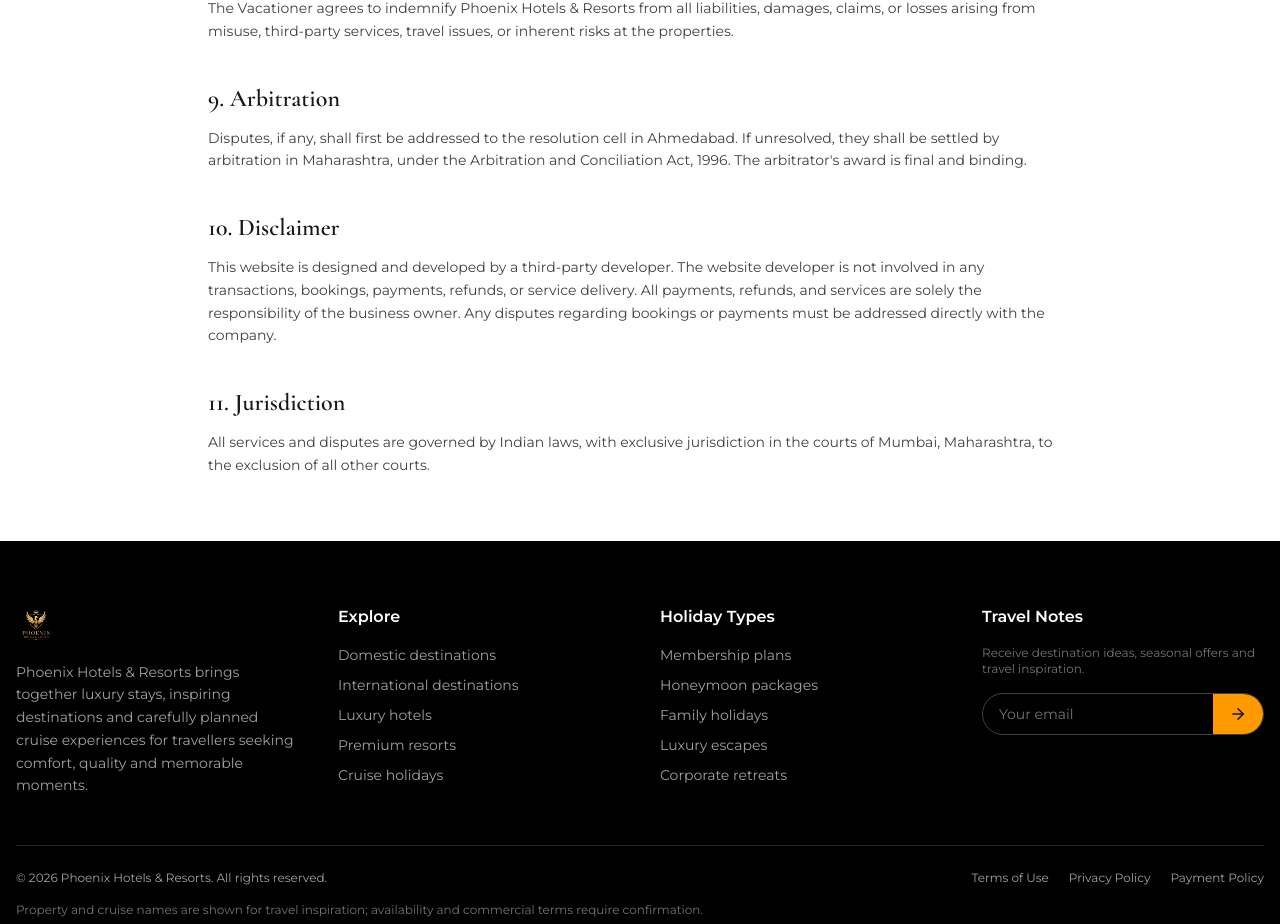
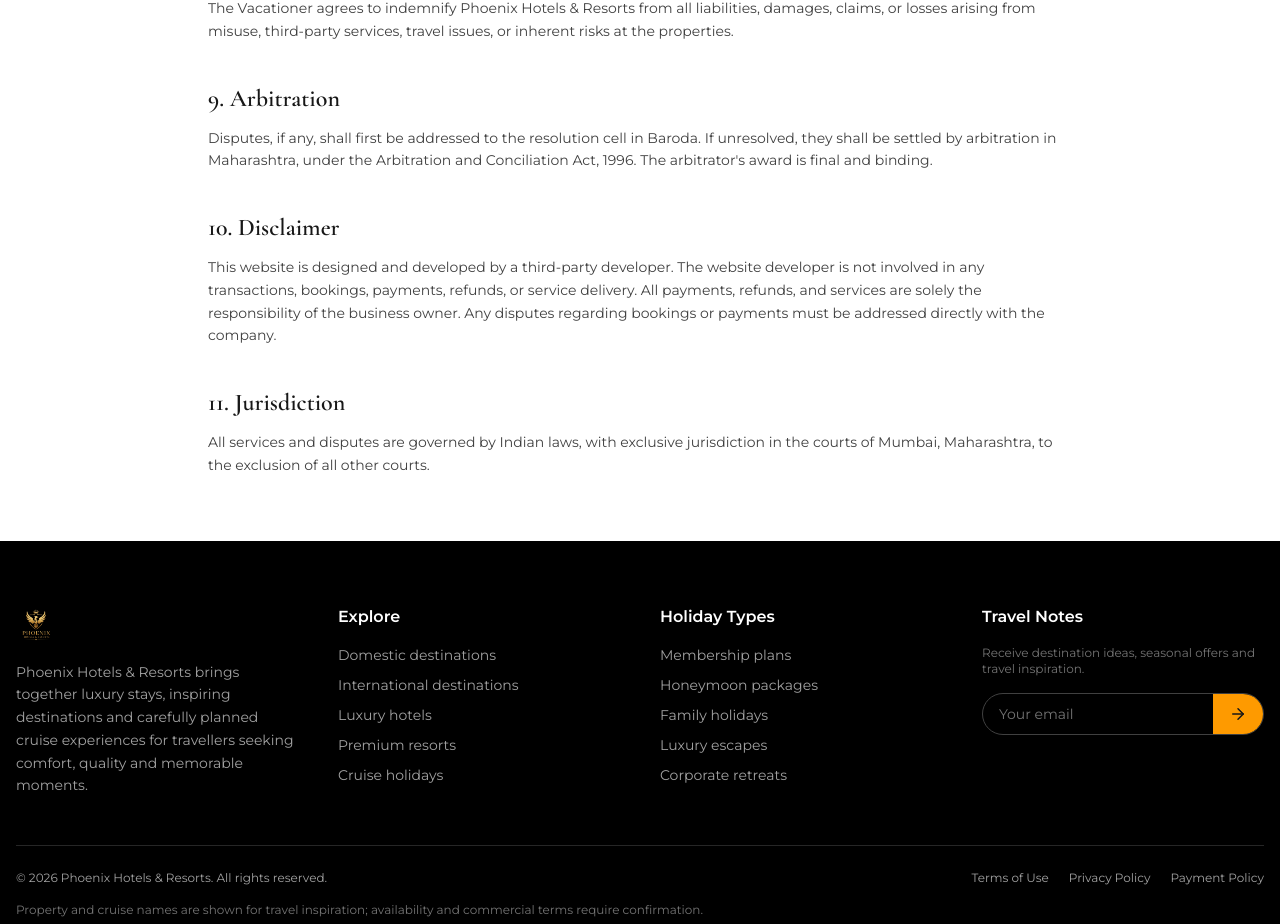
Before and after one commit to hotelsandresortsphoenix-oss/hotelbooking, a Next.js app: page /payment-policy in a window 1280 px wide. Shown: the part 3737-4661 px from the top of the page. Built offline with nearby package versions, Linux system fonts and the light colour scheme.

Commit message:
Change arbitration resolution cell from Ahmedabad to Baroda

```diff
--- a/src/app/payment-policy/page.tsx
+++ b/src/app/payment-policy/page.tsx
@@ -118,7 +118,7 @@
         {
           heading: "9. Arbitration",
           paragraphs: [
-            "Disputes, if any, shall first be addressed to the resolution cell in Ahmedabad. If unresolved, they shall be settled by arbitration in Maharashtra, under the Arbitration and Conciliation Act, 1996. The arbitrator's award is final and binding.",
+            "Disputes, if any, shall first be addressed to the resolution cell in Baroda. If unresolved, they shall be settled by arbitration in Maharashtra, under the Arbitration and Conciliation Act, 1996. The arbitrator's award is final and binding.",
           ],
         },
         {
```
